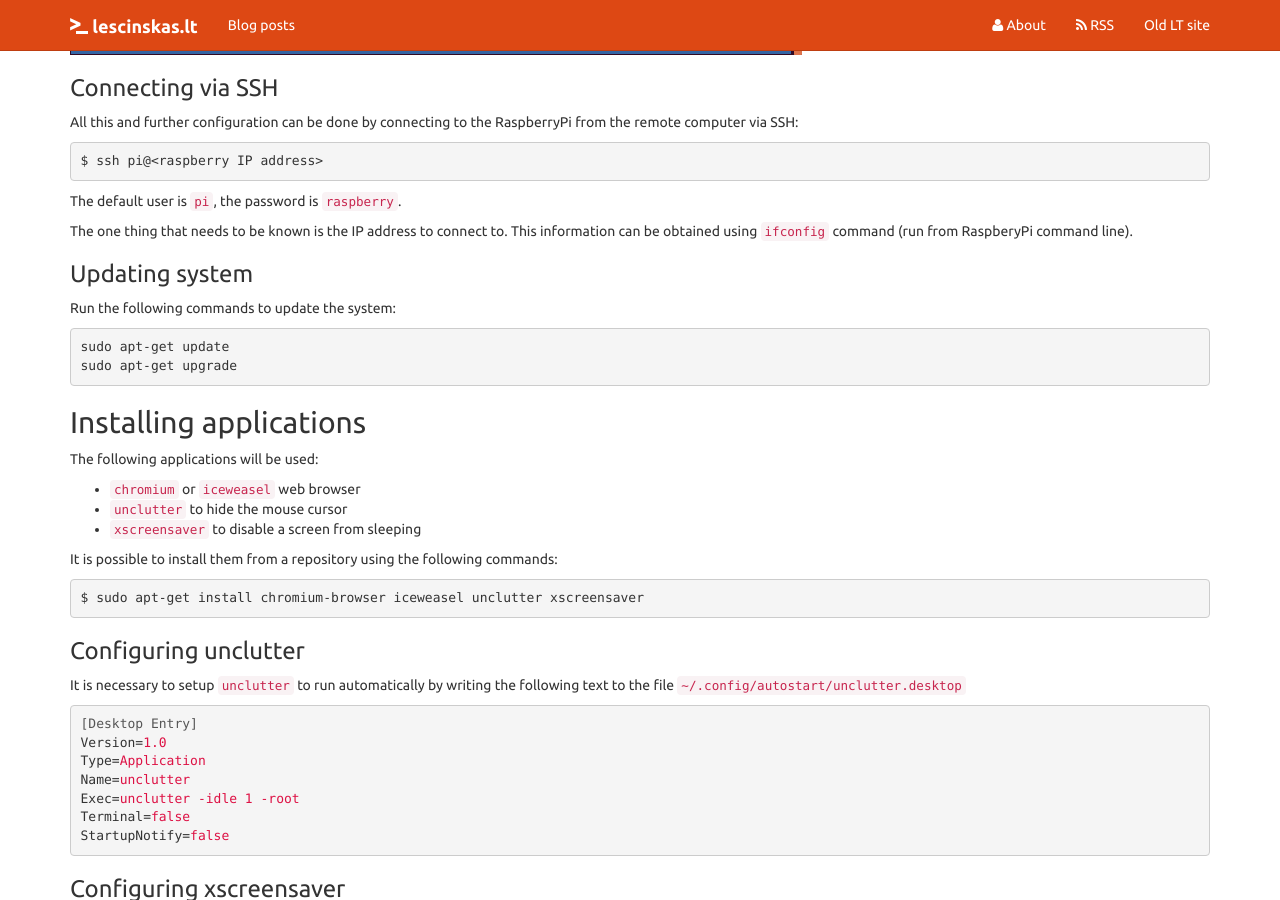
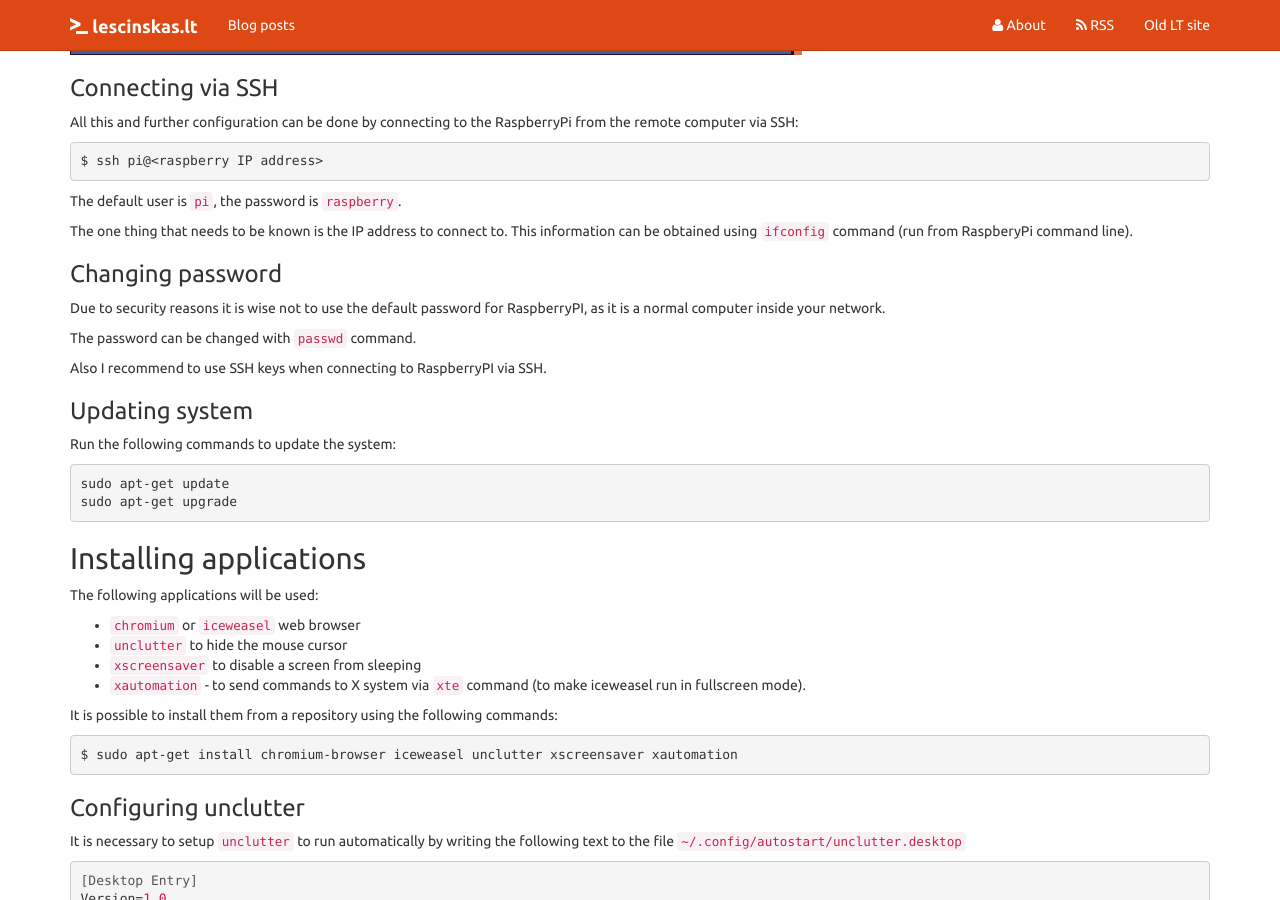
Before and after one commit to plutzilla/plutzilla.github.io, a Jekyll site: the page built from _posts/2015/2015-11-29-raspberry-pi-monitoring-screens.md, in a window 1280 px wide and 900 px high, scrolled down 5637 px. Built offline with Jekyll 4.4.1, drawn with Linux system fonts in a browser that asks for light colours; nearby versions of some CDN libraries; comment, search, counter and statistics services are not loaded.

Commit message:
Added xautomation as required applications

```diff
--- a/_posts/2015/2015-11-29-raspberry-pi-monitoring-screens.md
+++ b/_posts/2015/2015-11-29-raspberry-pi-monitoring-screens.md
@@ -112,6 +112,14 @@ The default user is `pi`, the password is `raspberry`.
 
 The one thing that needs to be known is the IP address to connect to. This information can be obtained using `ifconfig` command (run from RaspberyPi command line).
 
+### Changing password
+
+Due to security reasons it is wise not to use the default password for RaspberryPI, as it is a normal computer inside your network.
+
+The password can be changed with `passwd` command.
+
+Also I recommend to use SSH keys when connecting to RaspberryPI via SSH.
+
 ### Updating system
 
 Run the following commands to update the system:
@@ -128,11 +136,12 @@ The following applications will be used:
  - `chromium` or `iceweasel` web browser
  - `unclutter` to hide the mouse cursor
  - `xscreensaver` to disable a screen from sleeping
+ - `xautomation` - to send commands to X system via `xte` command (to make iceweasel run in fullscreen mode).
 
 It is possible to install them from a repository using the following commands:
 
 {% highlight text %}
-$ sudo apt-get install chromium-browser iceweasel unclutter xscreensaver
+$ sudo apt-get install chromium-browser iceweasel unclutter xscreensaver xautomation
 {% endhighlight %}
 
 ### Configuring unclutter
```
